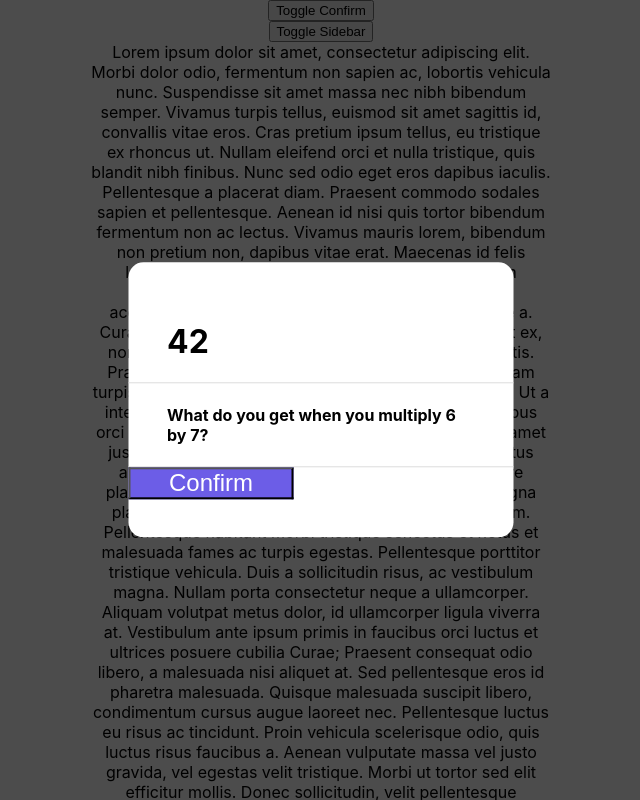
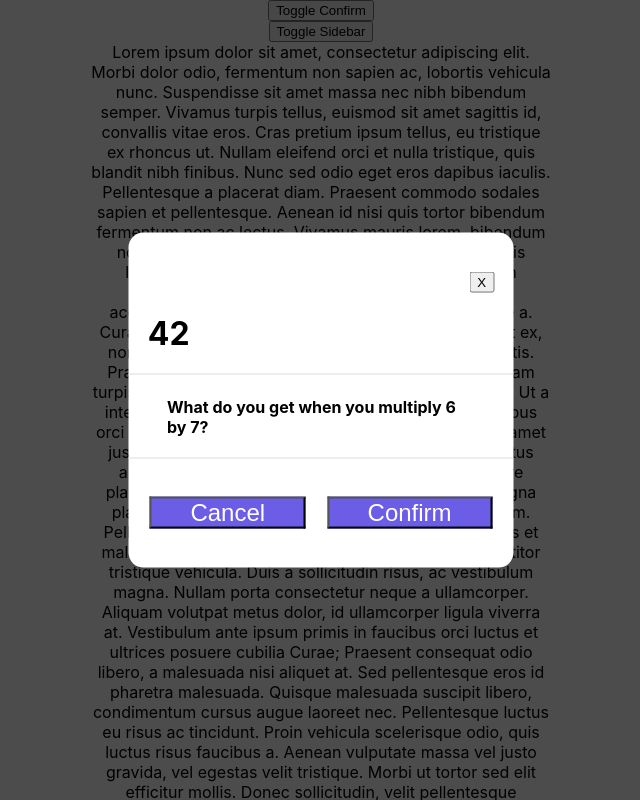
Before and after one commit to ErezBiren/modal-exercise, a React (Create React App) app: page / in a window 1280 px wide. Both pictures are taken after a click on the button "Toggle Confirm". Shown: the top 800 px of the page, without its empty margins (319-959 px from the left). Built offline with nearby package versions, Linux system fonts and the light colour scheme.

Commit message:
add show cancel button prop

```diff
--- a/src/App.css
+++ b/src/App.css
@@ -35,6 +35,10 @@
   width: 460px;
 }
 
+.App-custom-backdrop {
+  background-color: red;
+}
+
 @keyframes App-logo-spin {
   from {
     transform: rotate(0deg);
--- a/src/App.js
+++ b/src/App.js
@@ -3,6 +3,10 @@ import Modal from "./components/Modal/Modal";
 import { useState } from "react";
 import "./App.css";
 import Sidebar from "./components/Sidebar/Sidebar";
+
+const customBackdrop = () => {
+  return <div className="App-custom-backdrop"></div>;
+};
 
 function App() {
   const [isOpenConfirm, setIsOpenConfirm] = useState(false);
@@ -21,8 +25,13 @@ function App() {
         open={isOpenConfirm}
         hideBackdrop={false}
         handleClose={() => setIsOpenConfirm(false)}
+        // BackdropComponent={customBackdrop}
       >
-        <ConfirmComponent handleConfirm={() => setIsOpenConfirm(false)} />
+        <ConfirmComponent
+          handleConfirm={() => setIsOpenConfirm(false)}
+          handleClose={() => setIsOpenConfirm(false)}
+          showCancelButton={true}
+        />
       </Modal>
 
       <Modal
@@ -33,7 +42,7 @@ function App() {
         <Sidebar />
       </Modal>
 
-      <div class="App-long-content">
+      <div className="App-long-content">
         Lorem ipsum dolor sit amet, consectetur adipiscing elit. Morbi dolor
         odio, fermentum non sapien ac, lobortis vehicula nunc. Suspendisse sit
         amet massa nec nibh bibendum semper. Vivamus turpis tellus, euismod sit
--- a/src/components/ConfirmComponent/ConfirmComponent.css
+++ b/src/components/ConfirmComponent/ConfirmComponent.css
@@ -5,11 +5,21 @@
   min-width: 385px;
   display: flex;
   flex-direction: column;
-  align-content: space-between;
+  align-content: space-around;
+}
+
+.confirm-component-toolbox {
+  display: flex;
+  flex-direction: row-reverse;
+  padding: 0% 5%;
+}
+
+.confirm-component-close-button {
+  cursor: pointer;
 }
 
 .confirm-component-header {
-  padding: 0% 10%;
+  padding: 0% 5%;
 }
 
 .confirm-component-content {
@@ -19,7 +29,14 @@
   padding: 0% 10%;
 }
 
+.confirm-component-buttons {
+  display: flex;
+  justify-content: space-evenly;
+  margin-top: 10%;
+}
+
 .confirm-component-button {
+  cursor: pointer;
   background-color: #6c5de7;
   color: white;
   font-size: 1.5rem;
--- a/src/components/ConfirmComponent/ConfirmComponent.jsx
+++ b/src/components/ConfirmComponent/ConfirmComponent.jsx
@@ -2,18 +2,35 @@ import React from "react";
 import "./ConfirmComponent.css";
 
 const ConfirmComponent = (props) => {
-  const { handleConfirm } = props;
+  const { handleConfirm, handleClose, showCancelButton } = props;
 
   return (
     <>
       <div className="confirm-component-card">
+        <div className="confirm-component-toolbox">
+          <button
+            onClick={handleClose}
+            className="confirm-component-close-button"
+          >
+            X
+          </button>
+        </div>
+
         <div className="confirm-component-header">
           <h1>42</h1>
         </div>
         <div className="confirm-component-content">
           <h4>What do you get when you multiply 6 by 7?</h4>
         </div>
-        <div>
+        <div className="confirm-component-buttons">
+          {showCancelButton && (
+            <button
+              className="confirm-component-button"
+              onClick={handleConfirm}
+            >
+              Cancel
+            </button>
+          )}
           <button className="confirm-component-button" onClick={handleConfirm}>
             Confirm
           </button>
--- a/src/components/Modal/Modal.jsx
+++ b/src/components/Modal/Modal.jsx
@@ -4,14 +4,19 @@ import Backdrop from "./Backdrop/Backdrop";
 import "./Modal.css";
 
 const modal = (props) => {
-  const { open, children, handleBackdropClick, hideBackdrop = false } = props;
+  const {
+    open,
+    children,
+    handleBackdropClick,
+    hideBackdrop = false,
+    BackdropComponent = <Backdrop {...props} />,
+  } = props;
 
   if (!open) return null;
 
   return ReactDom.createPortal(
     <>
       {!hideBackdrop ? <Backdrop {...props} /> : null}
-
       <div className="modal-root">{children}</div>
     </>,
     document.getElementById("portal")
```
Also changed, not shown: src/components/SpecificModals/ConfirmModal/ConfirmModal.jsx (added, +11 -0 lines).
